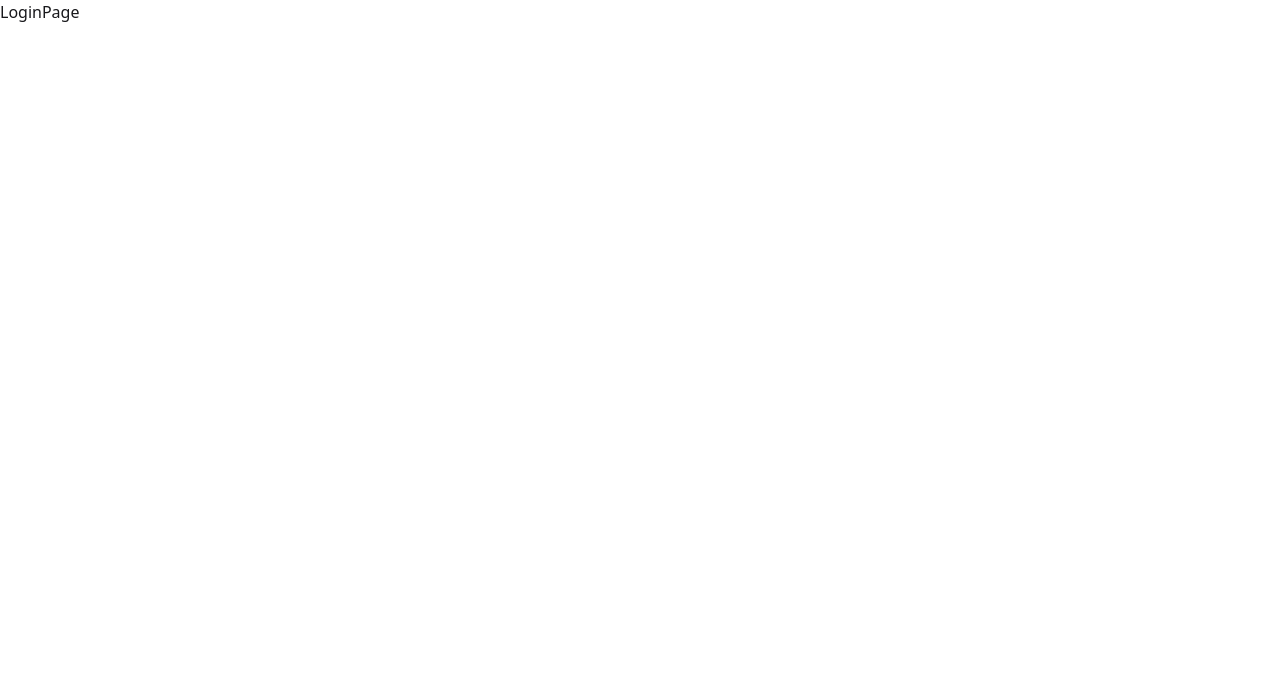
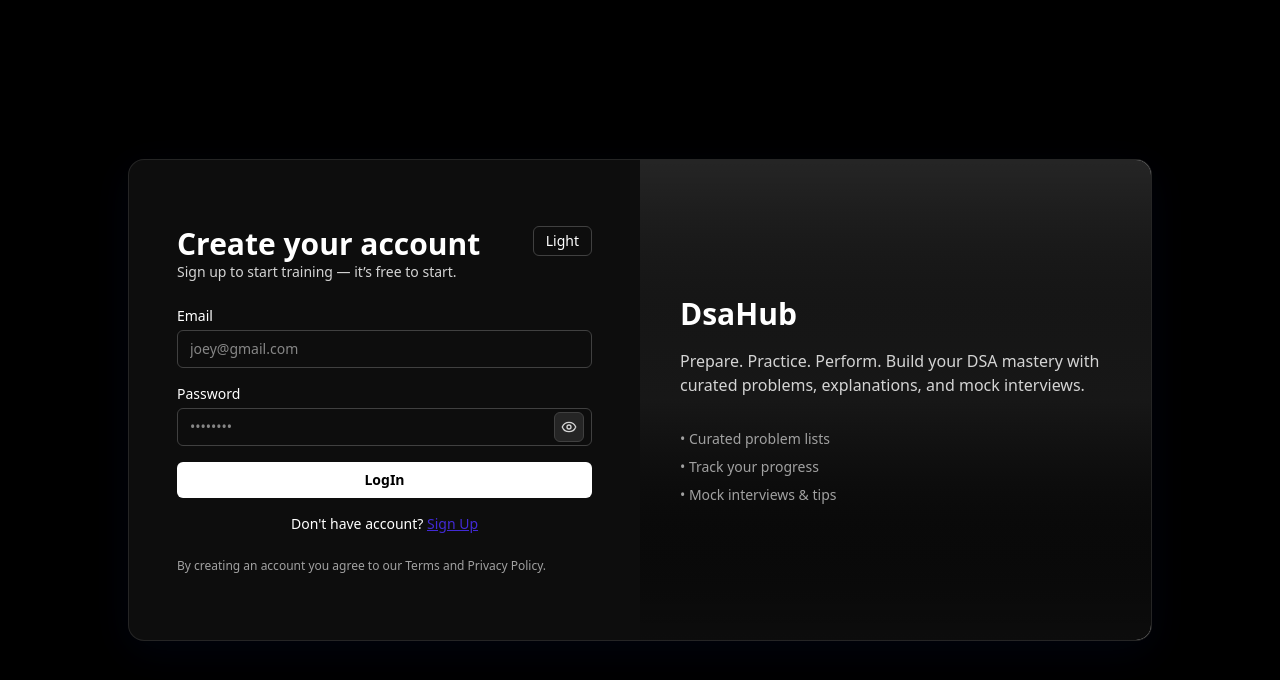
Before and after one commit to avaneexh/DsaHub, a React app in the folder client/: page /login in a window 1280 px wide. Shown: the top 680 px of the page. Built offline with nearby package versions, Linux system fonts and the light colour scheme; the HTML template or start-up script is replaced by a standard one.

Commit message:
Login ANd signup page

```diff
--- a/client/src/pages/LoginPage.jsx
+++ b/client/src/pages/LoginPage.jsx
@@ -1,9 +1,234 @@
-import React from 'react'
+import React, { useEffect, useState } from "react";
+import { useForm } from "react-hook-form";
+import { zodResolver } from "@hookform/resolvers/zod";
+import { z } from "zod";
+import { Link, useNavigate } from "react-router-dom";
+import {  Eye, EyeOff } from "lucide-react"
+// import { siteName, logo } from "../constants"; // uncomment if you export siteName/logo
+// import useAuthStore from "../stores/useAuthStore"; // uncomment to use your real auth store
 
-const LoginPage = () => {
+
+const loginSchema = z
+  .object({
+    email: z.string().email(4, "Invalid email address"),
+    password: z
+      .string()
+      .min(6, "Password must be at least 6 characters long")
+      .regex(
+        /^(?=.*[a-z])(?=.*[A-Z])(?=.*\d)(?=.*[!@#$%^&*()_+\-=[\]{};':"\\|,.<>/?]).+$/,
+        "Password must contain upper, lower, number and special character"
+      ),
+  })
+  .refine((data) => data.password === data.confirmPassword, {
+    message: "Passwords don't match",
+    path: ["confirmPassword"],
+  });
+
+export default function Login() {
+  // UI toggles
+  const [showPassword, setShowPassword] = useState(false);
+
+  const [isDark, setIsDark] = useState(true);
+
+  const [isLoggingIn, setIsLoggingIn] = useState(false);
+  const login = async (data) => {
+    // Replace this with: await signUp(data) from your auth store
+    setIsLoggingIn(true);
+    try {
+      // fake network delay
+      await new Promise((r) => setTimeout(r, 700));
+      return { ok: true };
+    } finally {
+      setIsLoggingIn(false);
+    }
+  };
+
+  const navigate = useNavigate();
+
+  const {
+    register,
+    handleSubmit,
+    formState: { errors },
+  } = useForm({
+    resolver: zodResolver(loginSchema),
+  });
+
+  const onSubmit = async (payload) => {
+    try {
+      await login(payload);
+      navigate("/");
+      console.log("sign up payload", payload);
+    } catch (err) {
+      console.error("Sign up error:", err);
+    }
+  };
+
+  useEffect(() => {
+    if (typeof document !== "undefined") {
+      if (isDark) document.documentElement.classList.add("dark");
+      else document.documentElement.classList.remove("dark");
+    }
+    try {
+      localStorage.setItem("prefers-dark", JSON.stringify(isDark));
+    } catch {
+      // ignore
+    }
+  }, [isDark]);
+
+
   return (
-    <div>LoginPage</div>
-  )
+    <div
+      className={`min-h-screen flex items-center justify-center p-6 transition-colors duration-300
+        bg-white text-black
+        dark:bg-black dark:text-white
+      `}
+      aria-live="polite"
+    >
+      <div
+        className={`w-full max-w-5xl rounded-2xl shadow-2xl overflow-hidden border
+          border-black/10 bg-[#f7f7f7] text-black
+          dark:border-white/10 dark:bg-white/5 dark:text-white
+          backdrop-blur-sm
+        `}
+        style={{ boxShadow: "0 10px 40px rgba(2,6,23,0.6)" }}
+      >
+        <div className="grid grid-cols-1 md:grid-cols-2 min-h-[480px]">
+          {/* RIGHT FORM */}
+          <div className="flex flex-col justify-center p-8 md:p-12">
+            <div className="flex items-start gap-4 mb-6">
+              <div>
+                <h1 className="text-2xl sm:text-3xl font-bold">Create your account</h1>
+                <p className="text-sm text-neutral-500 dark:text-neutral-300">
+                  Sign up to start training — it’s free to start.
+                </p>
+              </div>
+
+              <div className="ml-auto">
+                <button
+                  type="button"
+                  onClick={() => setIsDark((prev) => !prev)}
+                  aria-pressed={isDark}
+                  className="inline-flex items-center gap-2 px-3 py-1 rounded-md border text-sm
+                    bg-transparent border-neutral-200 dark:border-neutral-700
+                    hover:opacity-90 transition"
+                >
+                  {isDark ? "Light" : "Dark"}
+                </button>
+              </div>
+            </div>
+
+            <form onSubmit={handleSubmit(onSubmit)} className="space-y-4">
+              {/* Email */}
+              <div>
+                <label className="block text-sm font-medium mb-1">Email</label>
+                <input
+                  type="email"
+                  placeholder="joey@gmail.com"
+                  autoComplete="email"
+                  {...register("email")}
+                  className={`w-full rounded-md border px-3 py-2 text-sm
+                    bg-transparent
+                    border-neutral-300 dark:border-neutral-700
+                    focus:outline-none focus:ring-2 focus:ring-primary/40
+                    ${errors.email ? "ring-1 ring-red-400" : ""}
+                  `}
+                />
+                {errors.email && (
+                  <p className="mt-1 text-xs text-red-400">{errors.email.message}</p>
+                )}
+              </div>
+
+              {/* Password */}
+              <div>
+                <label className="block text-sm font-medium mb-1">Password</label>
+                <div className="relative">
+                  <input
+                    type={showPassword ? "text" : "password"}
+                    placeholder="••••••••"
+                    autoComplete="new-password"
+                    {...register("password")}
+                    className={`w-full rounded-md border px-3 py-2 text-sm pr-20
+                      bg-transparent
+                      border-neutral-300 dark:border-neutral-700
+                      focus:outline-none focus:ring-2 focus:ring-primary/40
+                      ${errors.password ? "ring-1 ring-red-400" : ""}
+                    `}
+                  />
+                  <button
+                    type="button"
+                    onMouseDown={(e) => e.preventDefault()}
+                    onClick={() => setShowPassword((s) => !s)}
+                    className="absolute right-2 top-1/2 -translate-y-1/2 p-1.5 rounded-md
+                        bg-neutral-100/40 dark:bg-white/10 border border-neutral-200 dark:border-neutral-700
+                        hover:bg-neutral-200/60 dark:hover:bg-white/20 transition"
+                    aria-label={showPassword ? "Hide password" : "Show password"}
+                    >
+                    {showPassword ? (
+                        <EyeOff className="w-4 h-4 text-neutral-700 dark:text-neutral-300" />
+                    ) : (
+                        <Eye className="w-4 h-4 text-neutral-700 dark:text-neutral-300" />
+                    )}
+                  </button>
+                </div>
+                {errors.password && (
+                  <p className="mt-1 text-xs text-red-400">{errors.password.message}</p>
+                )}
+              </div>
+
+
+              {/* Submit */}
+              <div>
+                <button
+                  type="submit"
+                  disabled={isLoggingIn}
+                  className="w-full rounded-md py-2 text-sm font-semibold
+                    bg-black text-white hover:opacity-95
+                    dark:bg-white dark:text-black
+                    transition
+                  "
+                >
+                  {isLoggingIn ? "Logingin..." : "LogIn"}
+                </button>
+              </div>
+
+              {/* footer links */}
+              <div className="text-center text-sm">
+                Don't have account?{" "}
+                <Link to="/signup" className="text-primary underline">
+                  Sign Up
+                </Link>
+              </div>
+            </form>
+
+            {/* small note */}
+            <p className="mt-6 text-xs text-neutral-500 dark:text-neutral-400 max-w-md">
+              By creating an account you agree to our Terms and Privacy Policy.
+            </p>
+          </div>
+
+          {/* LEFT HERO (desktop only) */}
+          <div
+            className="hidden md:flex flex-col justify-center p-10 gap-4
+                        bg-[#f7f7f7] text-black
+                        dark:bg-linear-to-b dark:from-black/85 dark:via-neutral-900 dark:to-black/95 dark:text-white"
+            >
+            {/* <img src={logo} alt={siteName} className="w-16 h-16 rounded-md" /> */}
+            <h2 className="text-3xl font-semibold leading-tight">DsaHub</h2>
+            <p className="text-neutral-700 dark:text-neutral-300 max-w-md">
+                Prepare. Practice. Perform. Build your DSA mastery with curated problems, explanations, and mock interviews.
+            </p>
+
+            <div className="mt-4">
+                <ul className="text-sm text-neutral-600 dark:text-neutral-400 space-y-2">
+                <li>• Curated problem lists</li>
+                <li>• Track your progress</li>
+                <li>• Mock interviews & tips</li>
+                </ul>
+            </div>
+          </div>
+
+        </div>
+      </div>
+    </div>
+  );
 }
-
-export default LoginPage
--- a/client/src/pages/SignUpPage.jsx
+++ b/client/src/pages/SignUpPage.jsx
@@ -7,15 +7,11 @@ import {  Eye, EyeOff } from "lucide-react"
 // import { siteName, logo } from "../constants"; // uncomment if you export siteName/logo
 // import useAuthStore from "../stores/useAuthStore"; // uncomment to use your real auth store
 
-/* -----------------------------
-   Validation schema (zod)
-   - password: min 6, upper, lower, digit, special
-   - confirmPassword must match
-   ----------------------------- */
+
 const SignUpSchema = z
   .object({
     name: z.string().min(3, "Name is required"),
-    email: z.string().email("Invalid email address"),
+    email: z.string().email(4, "Invalid email address"),
     password: z
       .string()
       .min(6, "Password must be at least 6 characters long")
@@ -33,13 +29,8 @@ const SignUpSchema = z
 export default function SignUp() {
   // UI toggles
   const [showPassword, setShowPassword] = useState(false);
-  const [showConfirmPassword, setShowConfirmPassword] = useState(false);
 
-  // Theme: true = dark, false = light. Persisted to localStorage.
   const [isDark, setIsDark] = useState(true);
-
-  console.log("Is dark", isDark);
-
 
   const [isSigningUp, setIsSigningUp] = useState(false);
   const signUp = async (data) => {
@@ -64,11 +55,11 @@ export default function SignUp() {
     resolver: zodResolver(SignUpSchema),
   });
 
-  const onSubmit = async (data) => {
+  const onSubmit = async (payload) => {
     try {
-      await signUp(data);
+      await signUp(payload);
       navigate("/login");
-      console.log("sign up data", data);
+      console.log("sign up payload", payload);
     } catch (err) {
       console.error("Sign up error:", err);
     }
@@ -209,6 +200,7 @@ export default function SignUp() {
                   />
                   <button
                     type="button"
+                    onMouseDown={(e) => e.preventDefault()}
                     onClick={() => setShowPassword((s) => !s)}
                     className="absolute right-2 top-1/2 -translate-y-1/2 p-1.5 rounded-md
                         bg-neutral-100/40 dark:bg-white/10 border border-neutral-200 dark:border-neutral-700
@@ -245,6 +237,7 @@ export default function SignUp() {
                   />
                   <button
                     type="button"
+                    onMouseDown={(e) => e.preventDefault()}
                     onClick={() => setShowPassword((s) => !s)}
                     className="absolute right-2 top-1/2 -translate-y-1/2 p-1.5 rounded-md
                         bg-neutral-100/40 dark:bg-white/10 border border-neutral-200 dark:border-neutral-700
```
